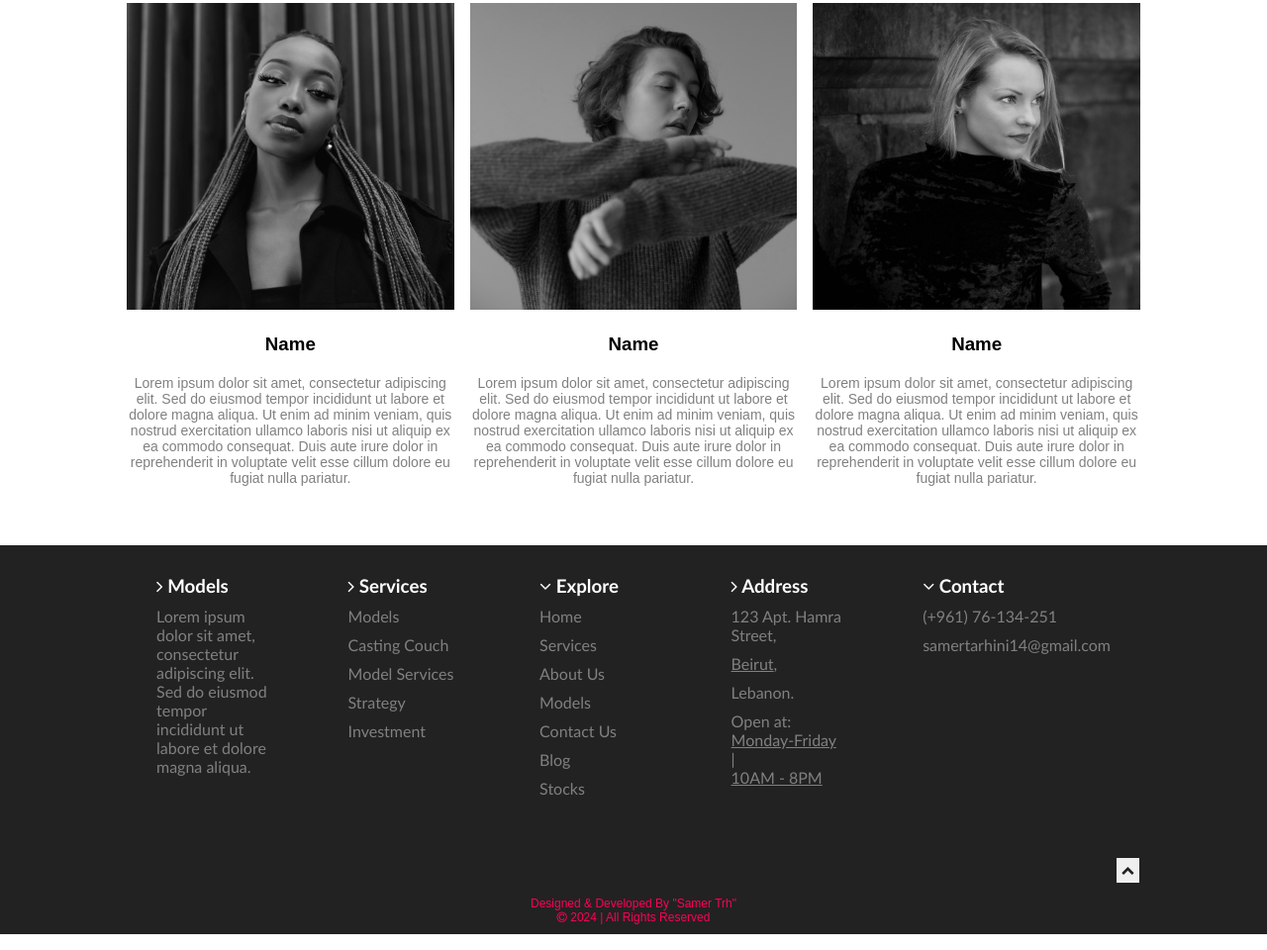
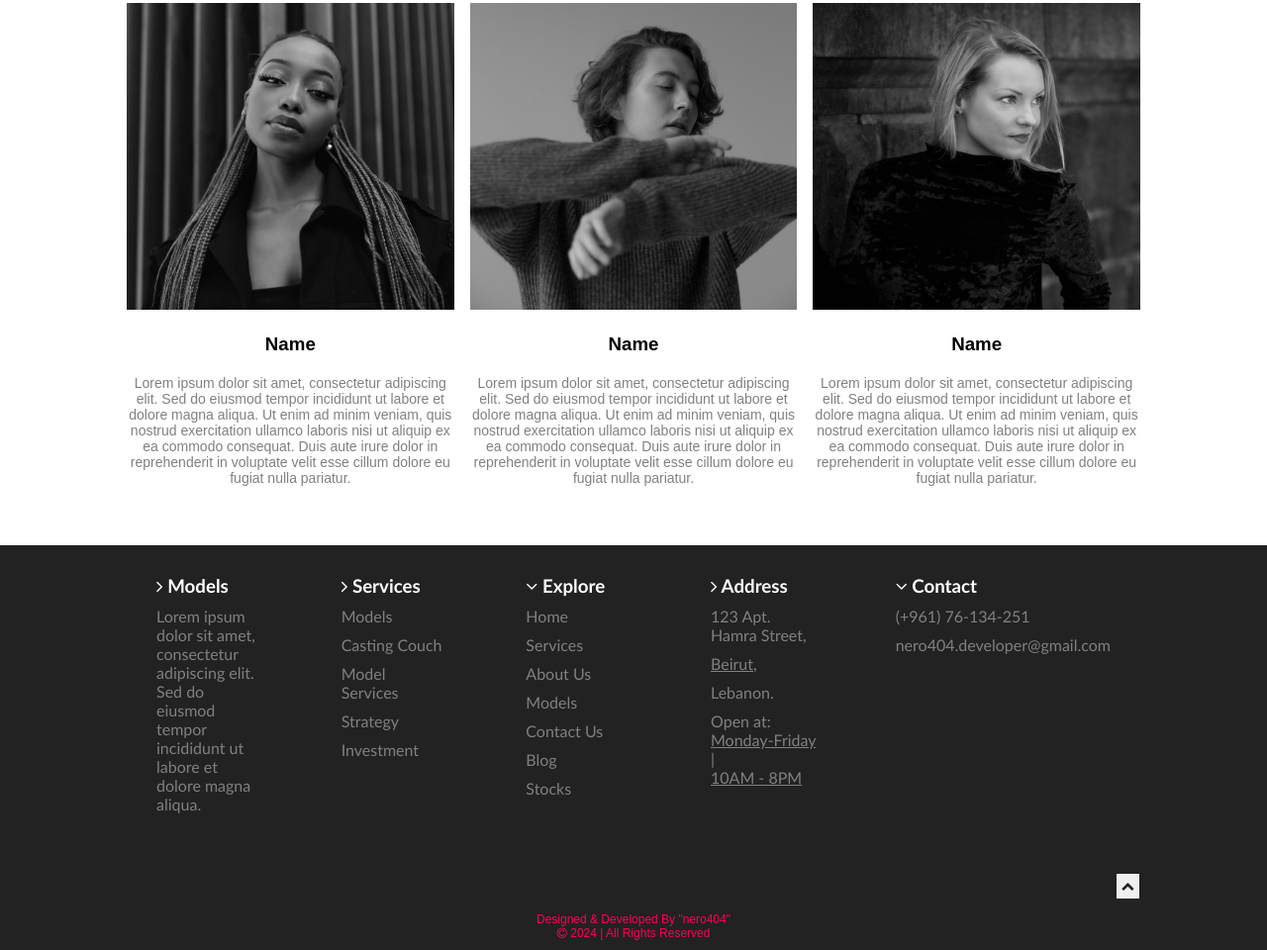
Before and after one commit to nero404-dev/pack-1-projects, a plain HTML site: page model_v2.html in a window 1280 px wide. Shown: the part 2066-3026 px from the top of the page at 99% size. Drawn offline with Linux system fonts and the light colour scheme.

Commit message:
model_v2.html

```diff
--- a/model_v2.html
+++ b/model_v2.html
@@ -144,7 +144,7 @@
                     <h3><i class="fa fa-angle-down" aria-hidden="true"></i> Contact</h3>
 
                     <p><a href="tel:+96176134251">(+961) 76-134-251</a></p>
-                    <p><a href="mailto:samertarhini14@gmail.com">samertarhini14@gmail.com</a></p>
+                    <p><a href="mailto:nero404.developer@gmail.com">nero404.developer@gmail.com</a></p>
                 </li>
             </ul>
         </div>
@@ -156,7 +156,7 @@
         </div>
 
         <div class="row_3">
-            <p>Designed & Developed By "Samer Trh" <br><i class="fa fa-copyright" aria-hidden="true"></i> 2024 | All Rights Reserved</p>
+            <p>Designed & Developed By "nero404" <br><i class="fa fa-copyright" aria-hidden="true"></i> 2024 | All Rights Reserved</p>
         </div>
     </footer>
 
```
